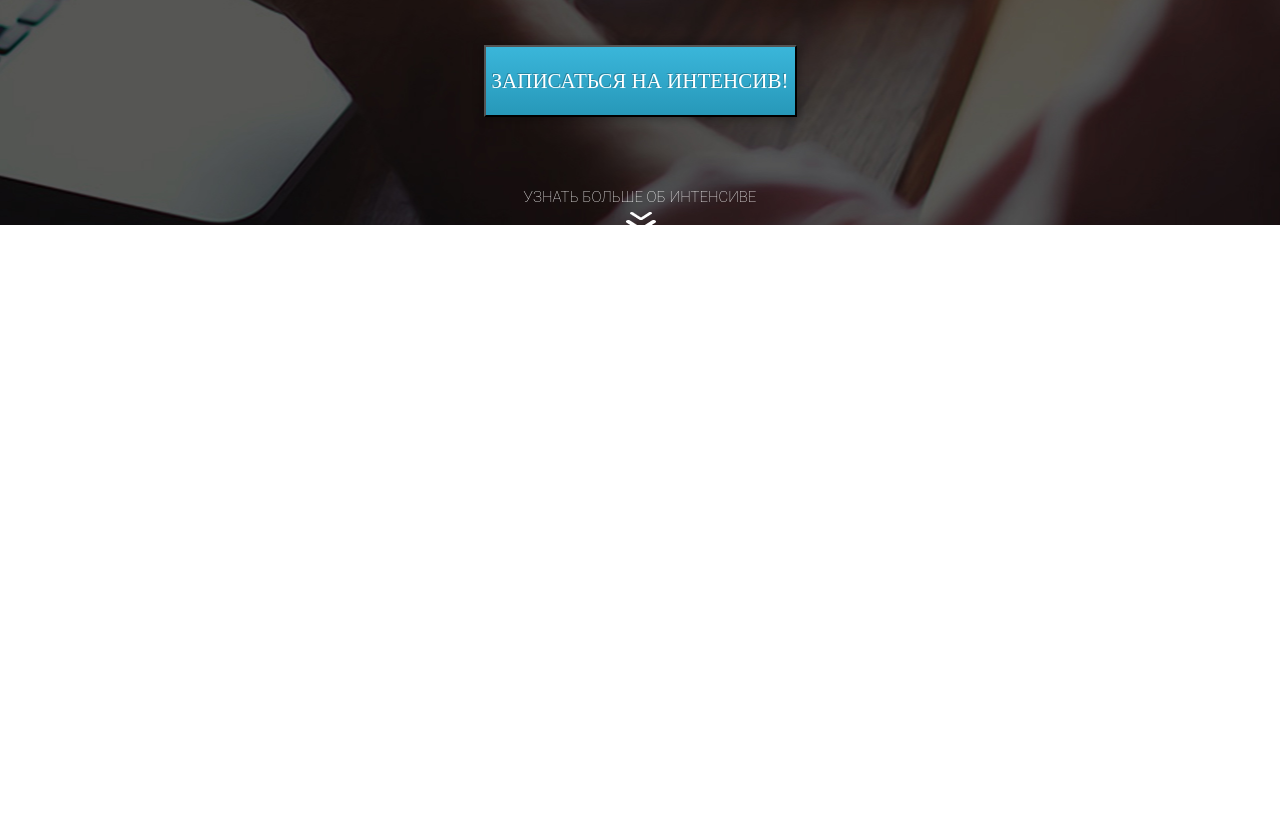
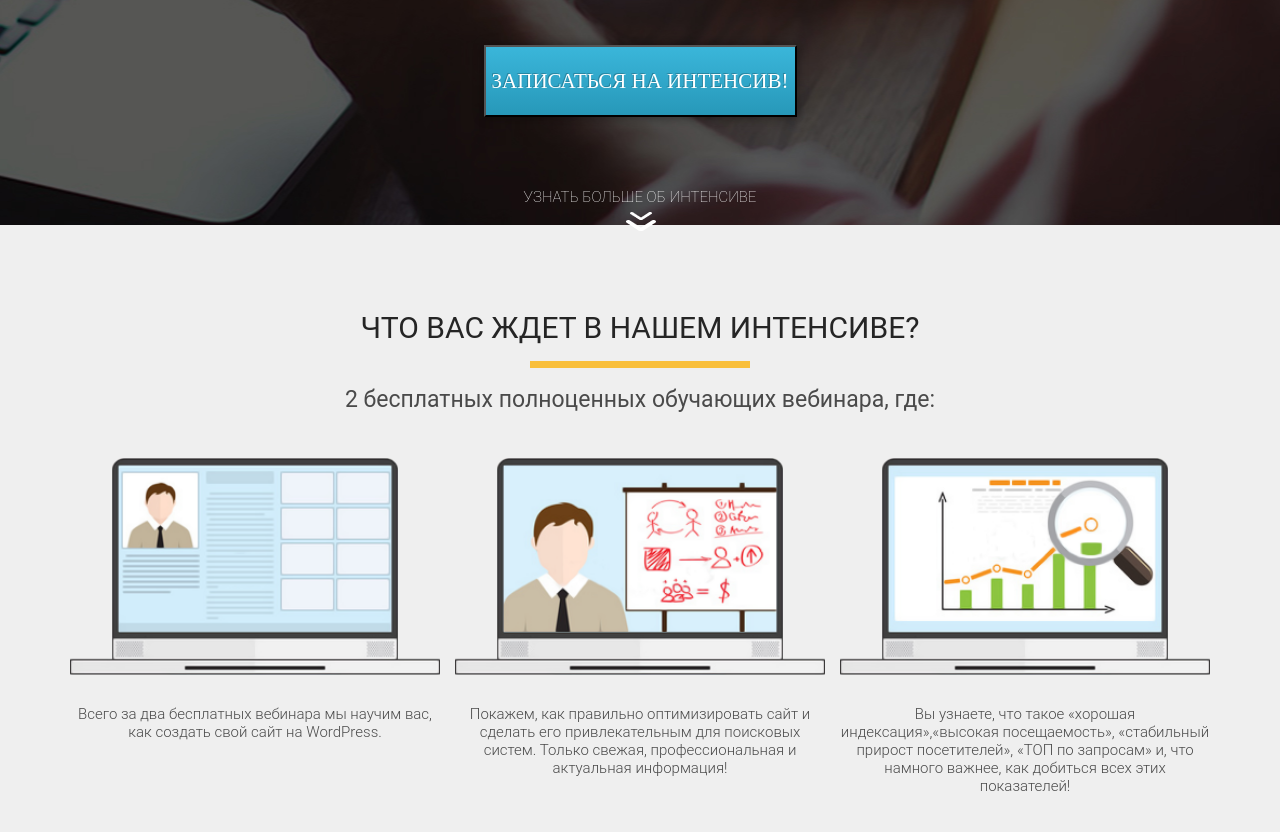
Before and after one commit to Olviga/BeOnMaxWP_first, a plain HTML site: page index.html in a window 1280 px wide. Shown: the part 575-1407 px from the top of the page. Before the commit the page ends 806 px from the top, so only its background shows below. Drawn offline with Linux system fonts and the light colour scheme.

Commit message:
feat: end section 2

```diff
--- a/css/style.css
+++ b/css/style.css
@@ -125,3 +125,69 @@ h2.title{
     display: block;
     margin: 0 auto;
 }
+
+.waiting{
+    height: 607px;
+    background: #EFEFEF;
+    padding: 88px 0 75px 0;
+}
+
+.waiting .waiting_header{
+    font-family: 'Roboto';
+    font-style: normal;
+    font-weight: 400;
+    font-size: 30px;
+    line-height: 30px;
+    text-transform: uppercase;
+    text-align: center;
+    color: #252525;
+    margin-bottom: 18px;
+}
+
+.waiting .waiting_divider{
+    display: block;
+    margin: 0 auto;
+    width: 220px;
+    height: 7px;
+    background: #F9BF3B;
+    margin-bottom: 18px;
+}
+
+.waiting .waiting_subheader{
+    font-family: 'Roboto';
+    font-style: normal;
+    font-weight: 400;
+    font-size: 23px;
+    color: #4A4A4A;
+    text-align: center;
+    margin-bottom: 45px;
+}
+
+.waiting .waiting_wrapper{
+    display: flex;
+    justify-content: space-between;
+
+}
+
+.waiting .waiting_wrapper .waiting_item{
+    width: 370px;
+    text-align: center;
+
+}
+
+
+.waiting .waiting_wrapper .waiting_item .waiting_img{
+    width: 100%;
+}
+
+
+/* .waiting .waiting_wrapper .waiting_item .waiting_descr{ */
+.waiting_descr{
+    margin-top: 26px;
+    font-family: 'Roboto';
+    font-style: normal;
+    font-weight: 300;
+    font-size: 15px;
+    color: #4A4A4A;
+
+}
--- a/index.html
+++ b/index.html
@@ -36,6 +36,30 @@
         </div>
     </section>
 
+    <section class="waiting">
+        <div class="container">
+            <h2 class="waiting_header">Что вас ждет в нашем интенсиве?</h2>
+            <div class="waiting_divider"></div>
+            <div class="waiting_subheader">2 бесплатных полноценных обучающих вебинара, где:</div>
+
+
+            <div class="waiting_wrapper">
+                <div class="waiting_item">
+                    <img src="img/waiting_1.png" alt="waiting_1" class="waiting_img">
+                    <div class="waiting_descr">Всего за два бесплатных вебинара мы научим вас,
+                        как создать свой сайт на WordPress. </div>
+                </div>
+                <div class="waiting_item">
+                    <img src="img/waiting_2.png" alt="waiting_1" class="waiting_img">
+                    <div class="waiting_descr">Покажем, как правильно оптимизировать сайт и сделать его привлекательным для поисковых систем. Только свежая, профессиональная и актуальная информация!</div>
+                </div>
+                <div class="waiting_item">
+                    <img src="img/waiting_3.png" alt="waiting_1" class="waiting_img">
+                    <div class="waiting_descr">Вы узнаете, что такое «хорошая индексация»,«высокая посещаемость», «стабильный прирост посетителей», «ТОП по запросам» и, что намного важнее, как добиться всех этих показателей!</div>
+                </div>
+            </div>
+        </div>
+    </section>
 
 <script>
 let admin
```
